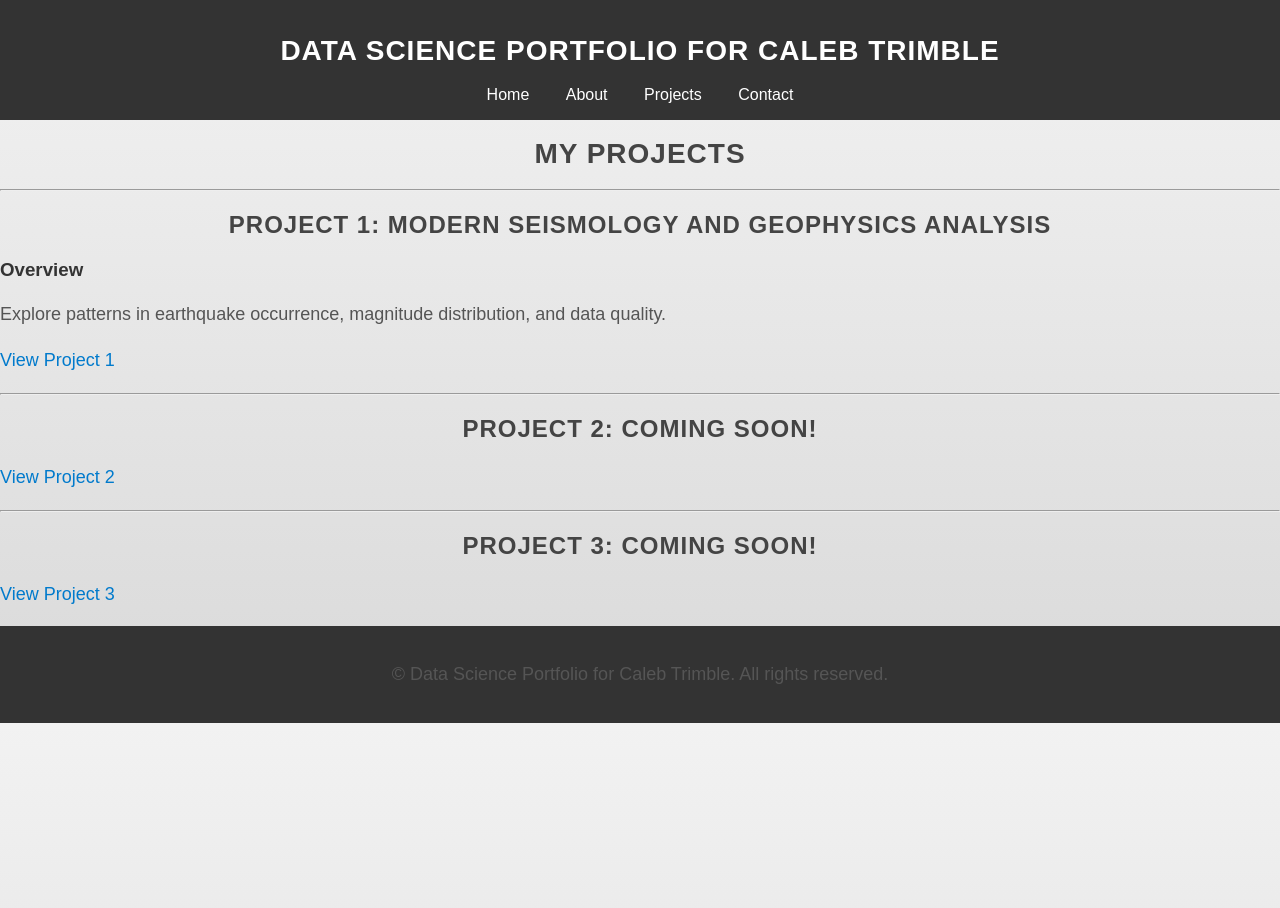
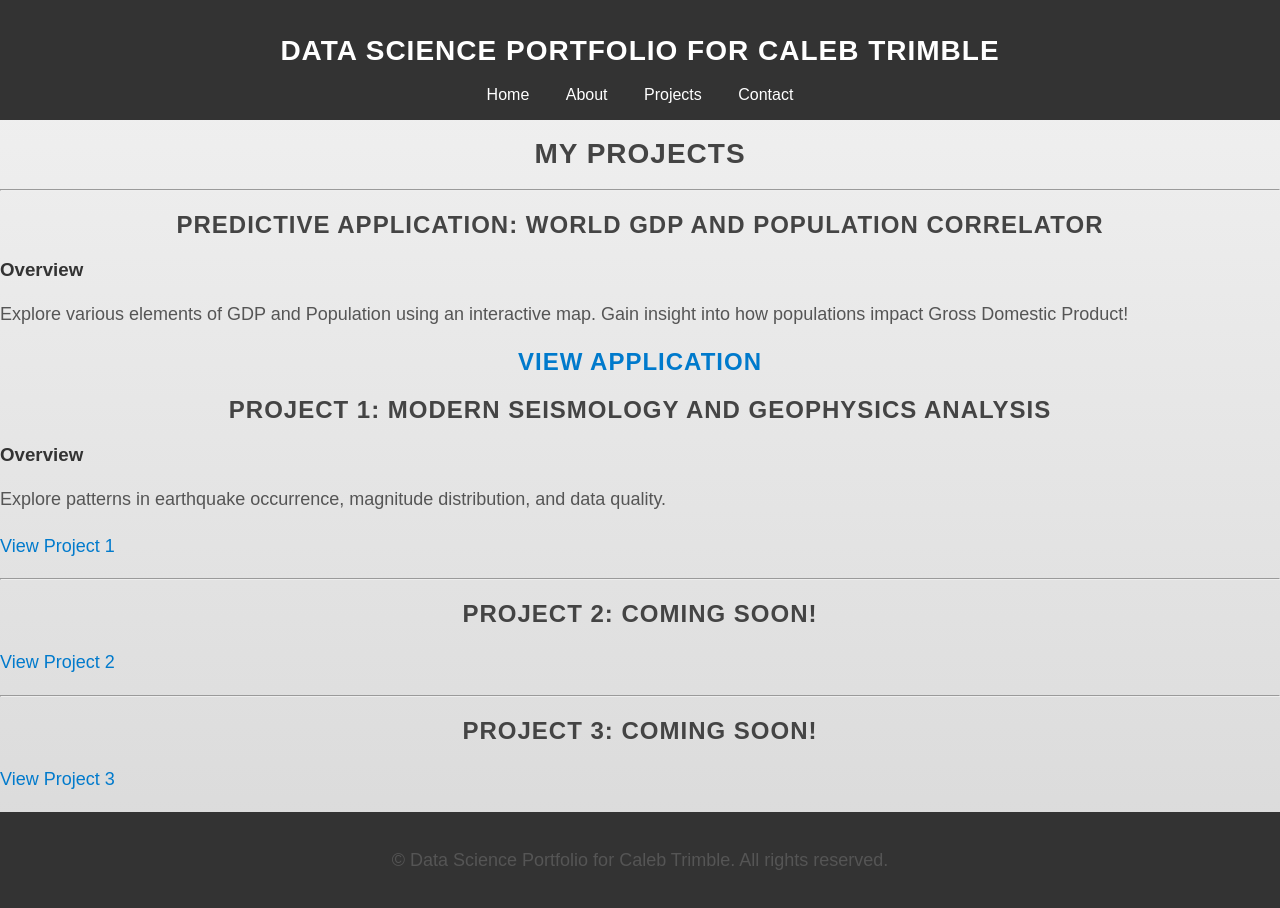
Before and after one commit to cmtrimble/cmtrimble.github.io, a Jekyll site: the page built from project.md, in a window 1280 px wide. Built offline with Jekyll 4.4.1, drawn with Linux system fonts in a browser that asks for light colours.

Commit message:
Update project.md
Added Predictive Application link and overview

```diff
--- a/project.md
+++ b/project.md
@@ -8,11 +8,18 @@ permalink: /project/
 
 ---
 
+## Predictive Application: World GDP and Population Correlator
+### Overview
+Explore various elements of GDP and Population using an interactive map. Gain insight into how populations impact Gross Domestic Product!
+
+[View Application](https://github.com/cmtrimble/cmtrimble.github.io/tree/main/Predictive_App)
+---
+
 ## Project 1: Modern Seismology and Geophysics Analysis
 ### Overview
 Explore patterns in earthquake occurrence, magnitude distribution, and data quality.
 
-[View Project 1](https://github.com/cmtrimble/cmtrimble.github.io/tree/3176c02ebda754571ac9a84daceae32e53b895bd/Project1)
+[View Project 1](https://github.com/cmtrimble/cmtrimble.github.io/tree/main/Project1)
 
 ---
 
```
